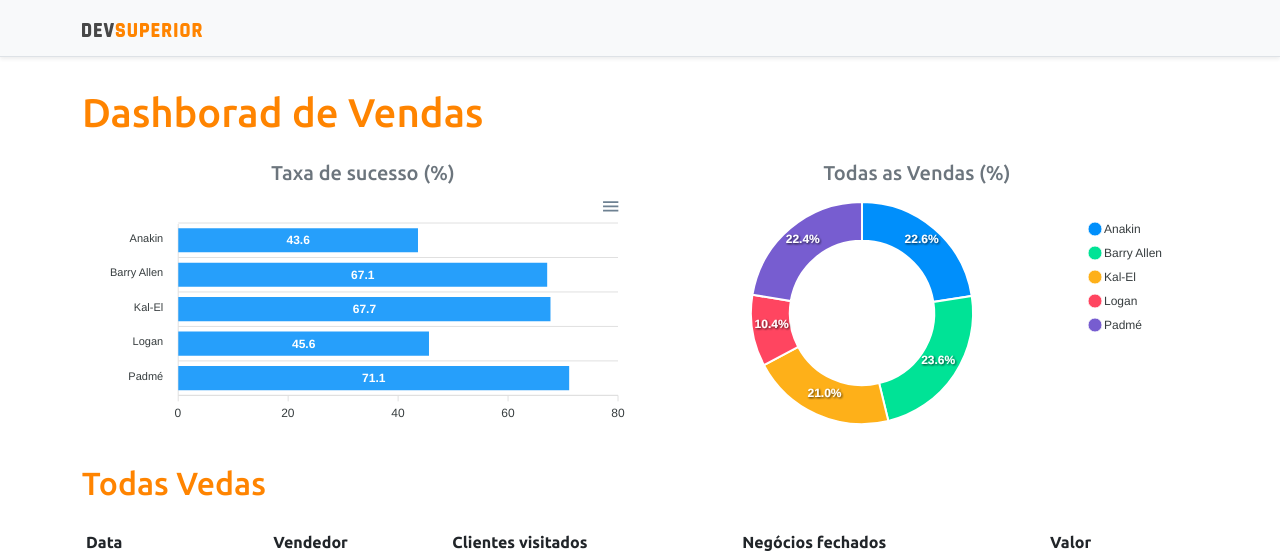
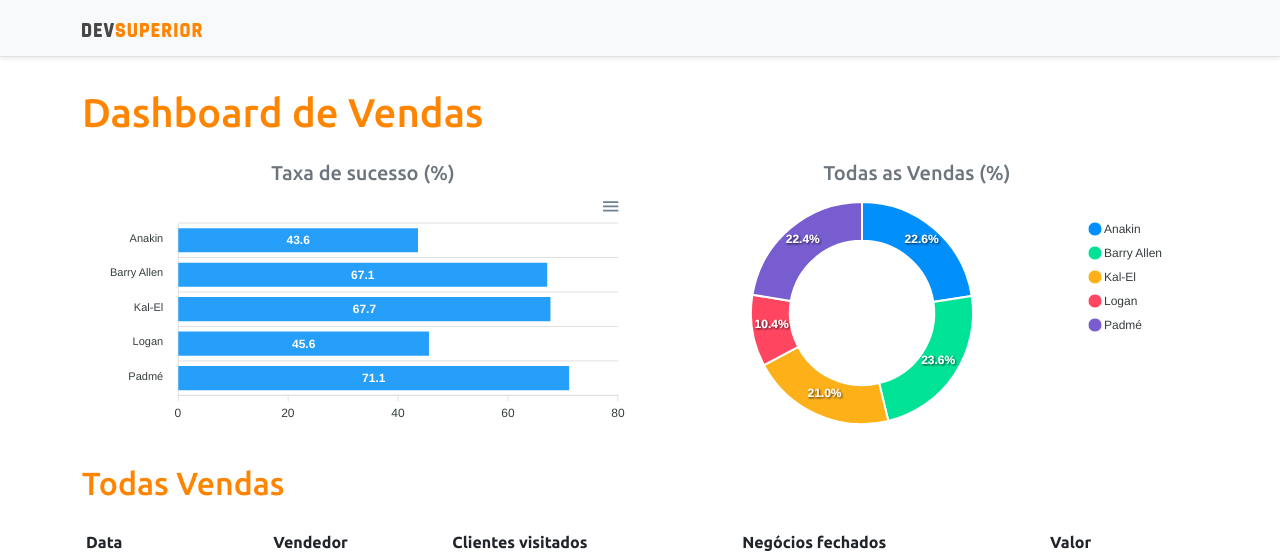
Before and after one commit to f3prosistem/projeto-sds3, a React (Create React App) app in the folder frontend/: page / in a window 1280 px wide. Shown: the top 553 px of the page. Built offline with nearby package versions, Linux system fonts and the light colour scheme.

Commit message:
ajustes no layout

```diff
--- a/frontend/src/App.tsx
+++ b/frontend/src/App.tsx
@@ -9,7 +9,7 @@ const App = () => {
         <>
             <NavBar />
             <div className="container">
-                <h1 className="text-primary py-3">Dashborad de Vendas</h1>
+                <h1 className="text-primary py-3">Dashboard de Vendas</h1>
 
                 <div className="row px-3">
                     <div className="col-sm-6">
@@ -24,7 +24,7 @@ const App = () => {
                 </div>
 
                 <div className="py-3">
-                    <h2 className="text-primary">Todas Vedas</h2>
+                    <h2 className="text-primary">Todas Vendas</h2>
                 </div>
 
                 <DataTable />
```
